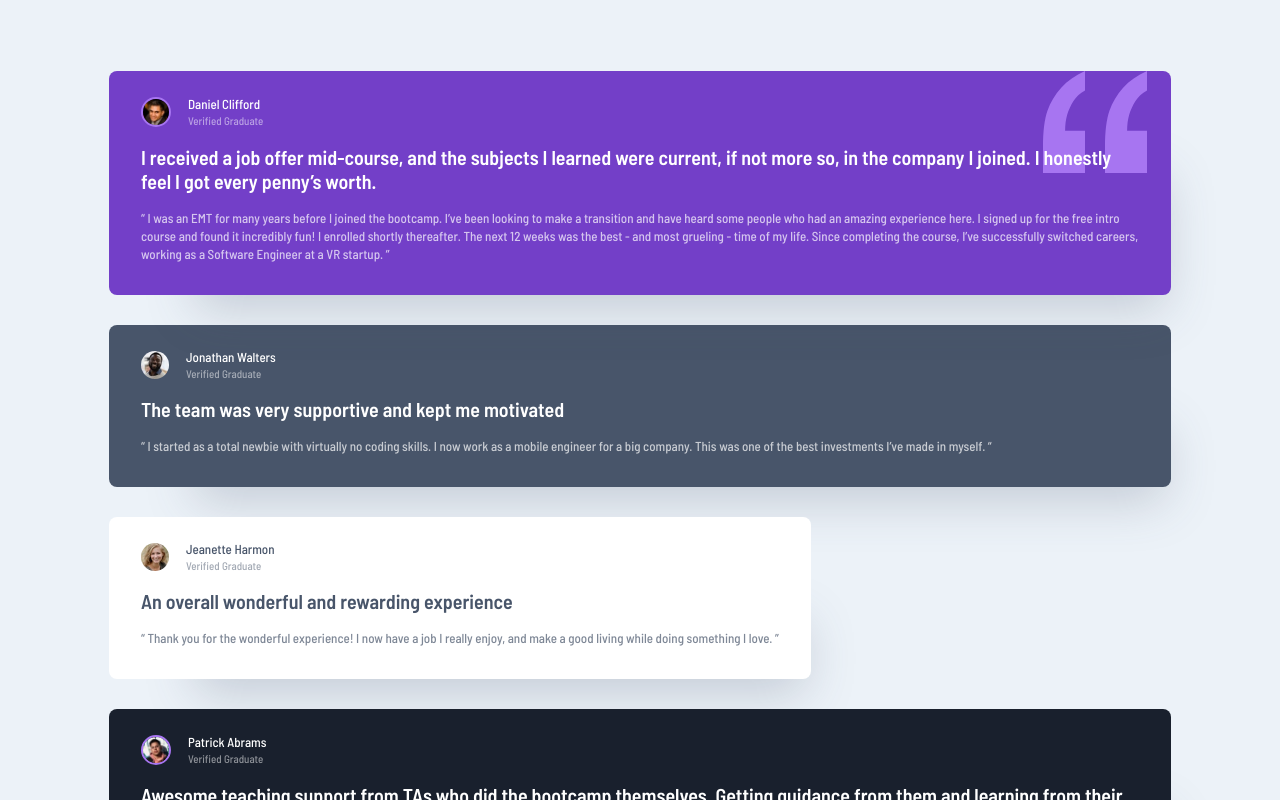
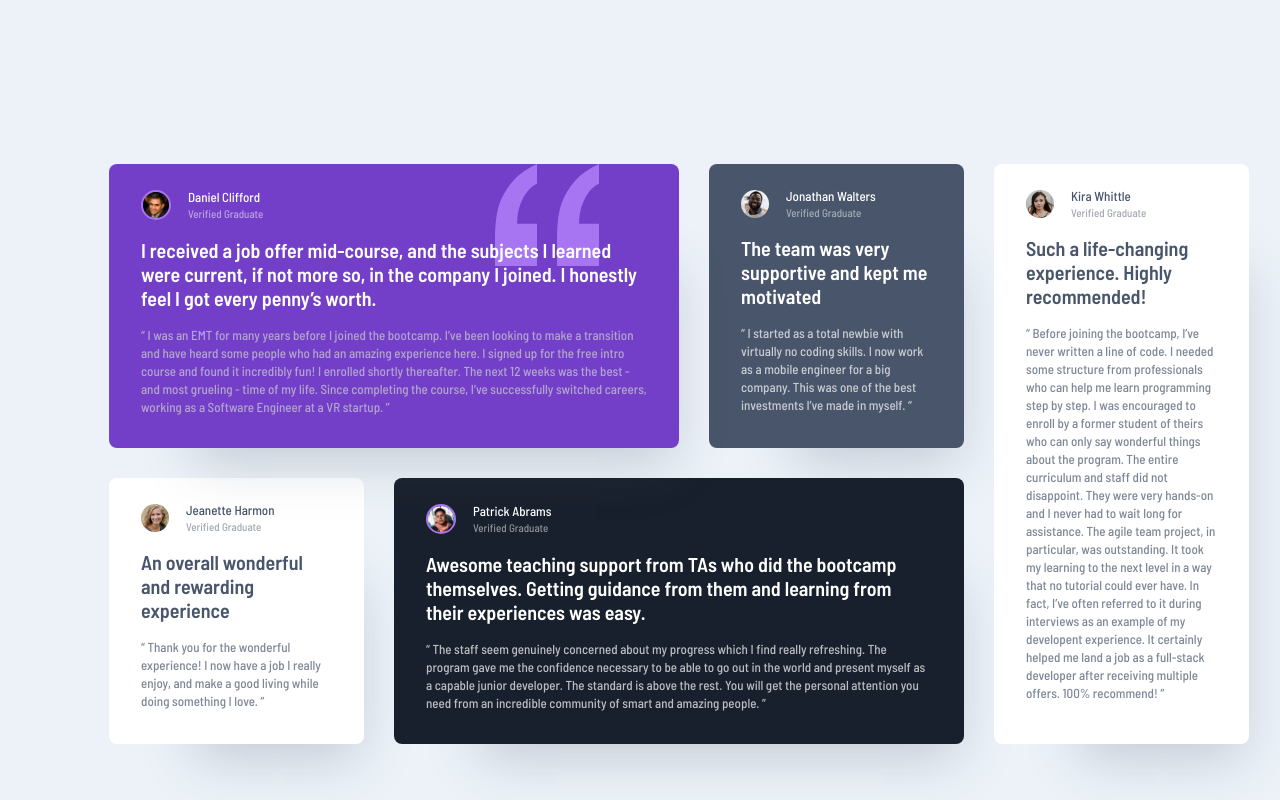
Before and after one commit to HanSeongLee/testimonials-grid-section, a Next.js app: page / in a window 1280 px wide. Shown: the top 800 px of the page. Built offline with nearby package versions, Linux system fonts and the light colour scheme; no server answers.

Commit message:
ADD | Landing page on desktop

```diff
--- a/pages/style.module.scss
+++ b/pages/style.module.scss
@@ -3,10 +3,23 @@
 .main {
   padding: 71px 0;
 
+  @include media(">desktop") {
+    padding: 164px 0;
+  }
+
   .testimonialContainer {
     display: flex;
     flex-direction: column;
-    grid-gap: 30px;
+    grid-gap: 24px;
+
+    @include media(">desktop") {
+      display: grid;
+      grid-template-columns: 255px 285px 255px 255px;
+      grid-template-areas: "A A B C"
+                           "D E E C";
+      grid-gap: 30px;
+      padding: 0;
+    }
 
     @mixin colored($background) {
       background: $background;
@@ -17,7 +30,14 @@
     }
 
     li {
+      & > div {
+        width: 100%;
+        height: 100%;
+      }
+
       &:first-child {
+        grid-area: A;
+
         & > div {
           @include colored(#733FC8);
           position: relative;
@@ -30,6 +50,10 @@
             height: 102px;
             background: url("/img/bg-pattern-quotation.svg") no-repeat;
             content: "";
+
+            @include media(">desktop") {
+              right: 80px;
+            }
           }
 
           * {
@@ -43,22 +67,37 @@
               margin-bottom: 16px;
             }
           }
+
+          p {
+            color: #CFCFCF;
+          }
         }
       }
 
       &:nth-child(2) {
+        grid-area: B;
+
         & > div {
           @include colored(#48556A);
         }
       }
 
       &:nth-child(3) {
+        grid-area: D;
         height: 100%;
         display: flex;
       }
 
-      &:nth-child(4) > div {
-        @include colored(#19202D);
+      &:nth-child(4) {
+        grid-area: E;
+
+        & > div {
+          @include colored(#19202D);
+        }
+      }
+
+      &:nth-child(5) {
+        grid-area: C;
       }
     }
   }
```
